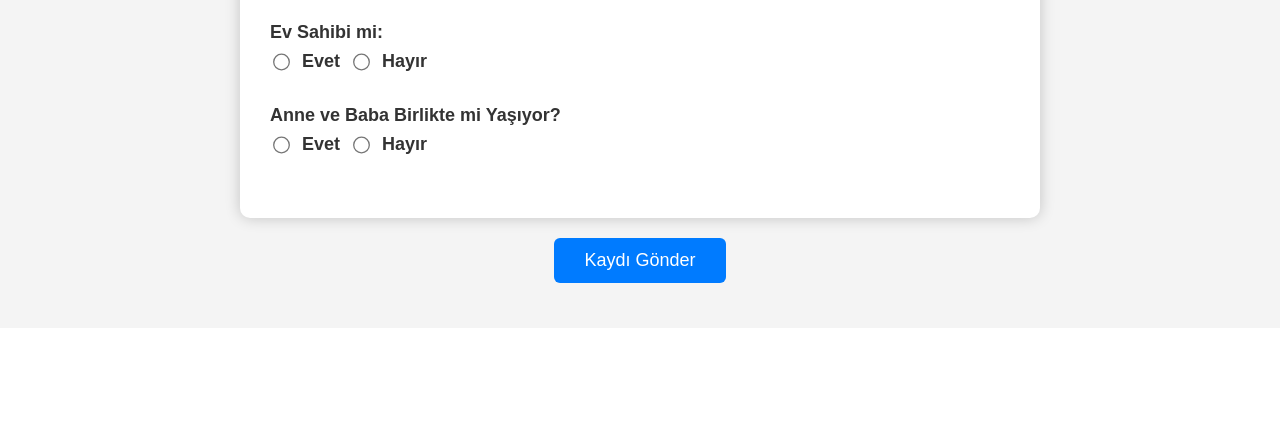
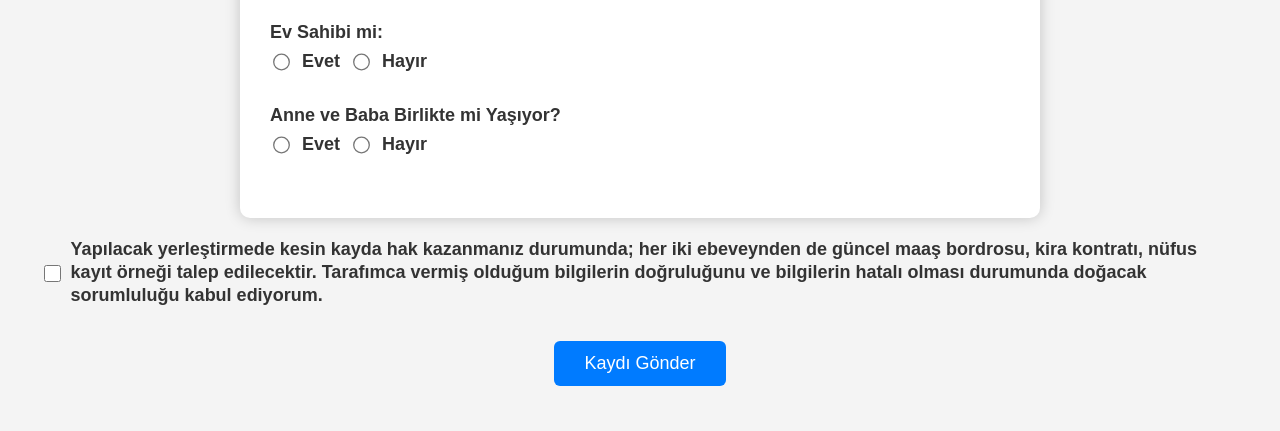
Before and after one commit to YavuzMuratt/KindergartenRegistration, a Django app: page / in a window 1280 px wide. Shown: the part 3321-3752 px from the top of the page. Before the commit the page ends 3604 px from the top, so only its background shows below. Run offline with Django 5.2, Linux system fonts and the light colour scheme; data comes from the database, SQL or seed files in the repository.

Commit message:
checkbox

```diff
--- a/templates/index.html
+++ b/templates/index.html
@@ -212,16 +212,22 @@
     <label>Anne ve Baba Birlikte mi Yaşıyor?</label>
     <div class="radio-group">
         <input type="radio" id="birlikte" name="birlikte" value="True" required>
-                        <label for "birlikte">Evet</label>
+        <label for="birlikte">Evet</label>
         <input type="radio" id="ayri" name="birlikte" value="False" required>
         <label for="ayri">Hayır</label>
     </div>
 </div>
+
             </div>
-<!--(yapılacak yerleştirmede kesin kayda hak kazanmanız durumunda;
-her iki ebeveynden de güncel maaş bordrosu,kira kontratı, nüfus kayıt örneği talep edilecektir.
-tarafımca vermiş olduğum bilgilerin doğruluğunu ve
-bilgilerin hatalı olması durumudna doğacak sorumluluğu kabul ediyorum.) -->
+
+        <div class="form-group checkbox-label">
+        <input type="checkbox" id="agreement" name="agreement" required>
+        <label for="agreement">Yapılacak yerleştirmede kesin kayda hak kazanmanız durumunda;
+her iki ebeveynden de güncel maaş bordrosu, kira kontratı, nüfus kayıt örneği talep edilecektir.
+Tarafımca vermiş olduğum bilgilerin doğruluğunu ve
+bilgilerin hatalı olması durumunda doğacak sorumluluğu kabul ediyorum.</label>
+    </div>
+
             <div class="form-group">
                 <button type="submit">Kaydı Gönder</button>
             </div>
```
Lines whose indentation alone changed are shown as unchanged.
